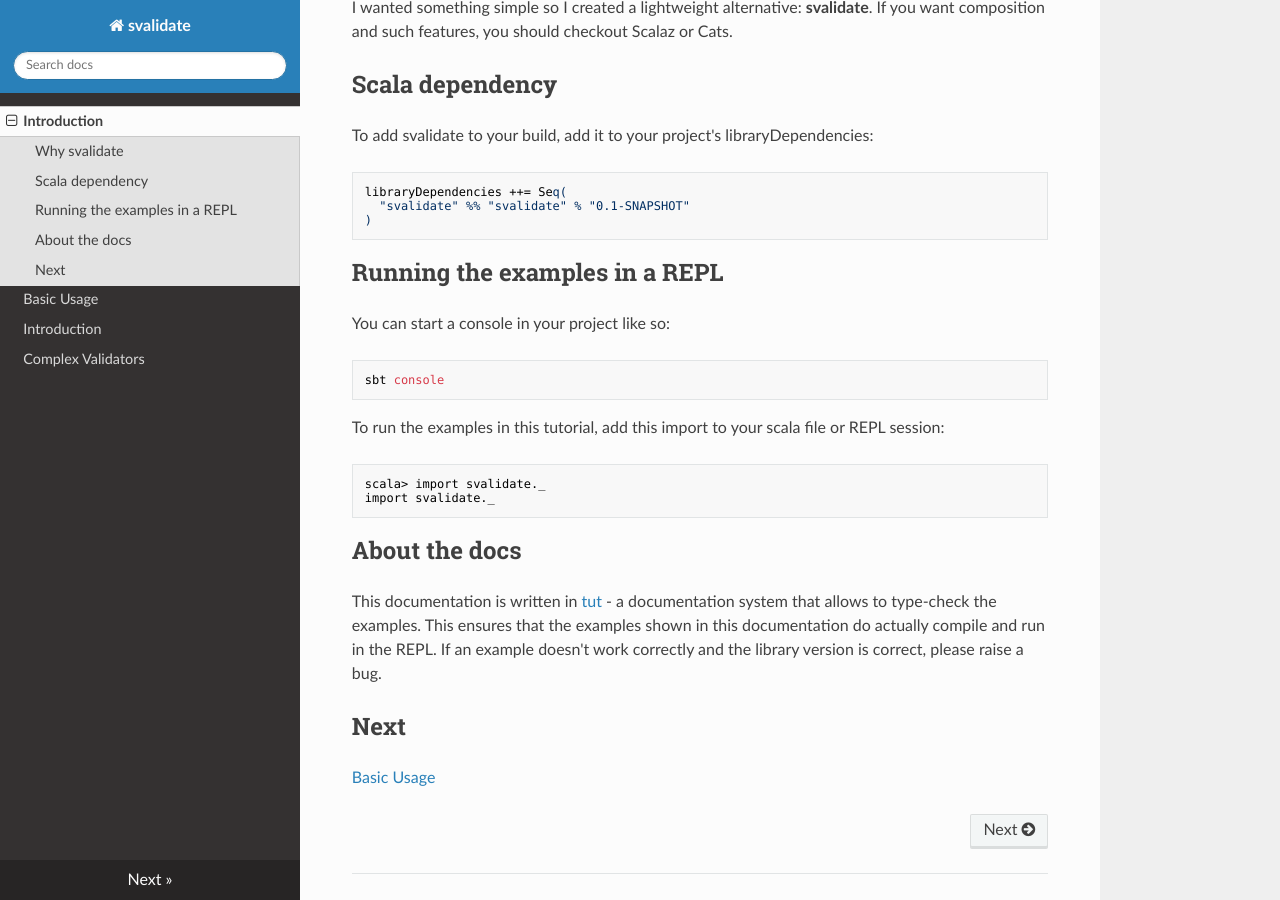
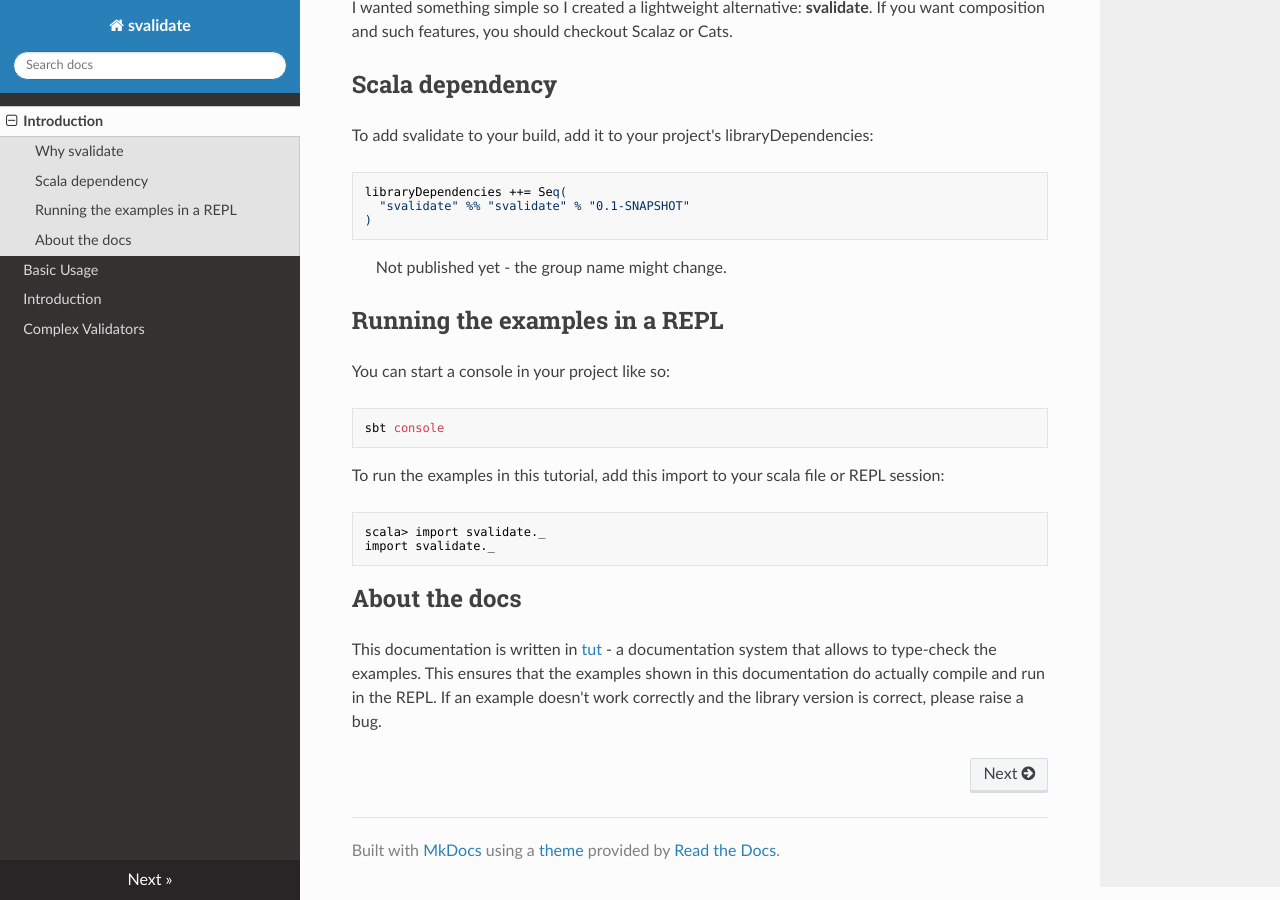
Before and after one commit to timo-schmid/svalidate, an MkDocs documentation site: the page built from docs/01-INTRO.md, in a window 1280 px wide and 900 px high, scrolled down 460 px. Built offline with MkDocs 1.6.1, drawn with Linux system fonts in a browser that asks for light colours; nearby versions of some CDN libraries; old or Windows-style settings are respelled for this version of MkDocs.

Commit message:
Update tut generated files

````diff
--- a/docs/01-INTRO.md
+++ b/docs/01-INTRO.md
@@ -27,6 +27,8 @@
 )
 ```
 
+> Not published yet - the group name might change.
+
 ## Running the examples in a REPL
 
 You can start a console in your project like so:
@@ -50,7 +52,3 @@
 examples shown in this documentation do actually compile and run in the REPL.
 If an example doesn't work correctly and the library version is correct, please
 raise a bug.
-
-## Next
-
-[Basic Usage](02-BASIC-USAGE.md)
````
